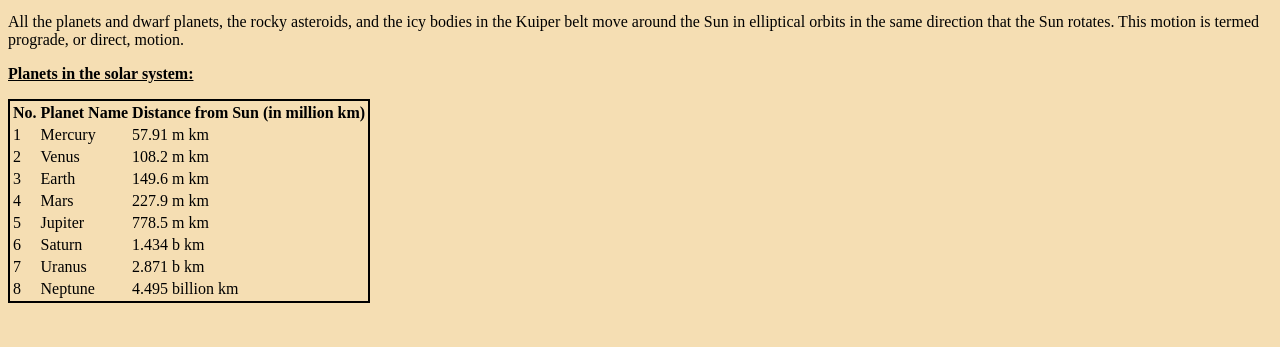
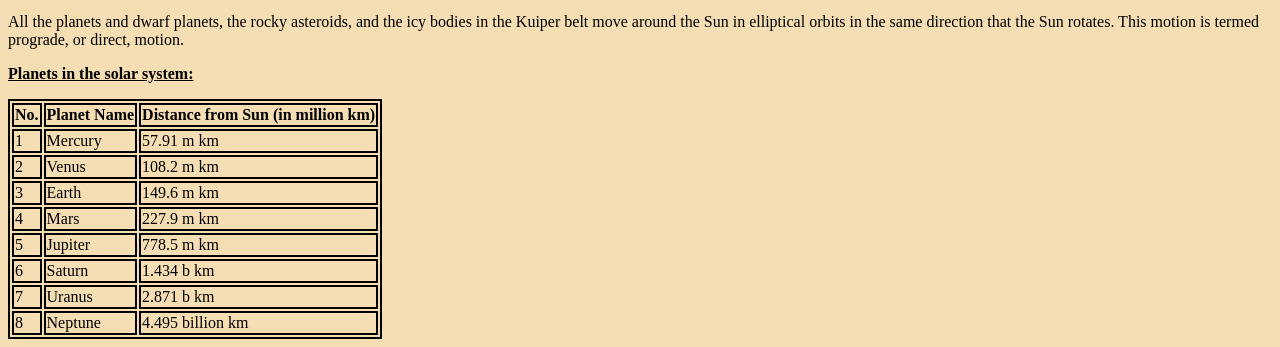
Before and after one commit to the-web-girl/Hands-On-Lab-CSS-Basics---Styling-Your-Web-Page, a plain HTML site: page solarsystem.html in a window 1280 px wide. Shown: the part 467-814 px from the top of the page. Drawn offline with Linux system fonts and the light colour scheme.

Commit message:
Add a border to table headings and table cells

```diff
--- a/solarsystem.html
+++ b/solarsystem.html
@@ -4,6 +4,11 @@
     <meta charset="UTF-8">
     <meta name="viewport" content="width=device-width, initial-scale=1.0">
     <title>Solar System</title>
+    <style>
+        table,th,td {
+            border: 2px solid black;
+        }
+    </style>
 </head>
 <body style="background-color:wheat">
     <h1 style="font-family: Cursive; font-size: 70px; color:rgb(139,0,0)">Solar System</h1>
```
